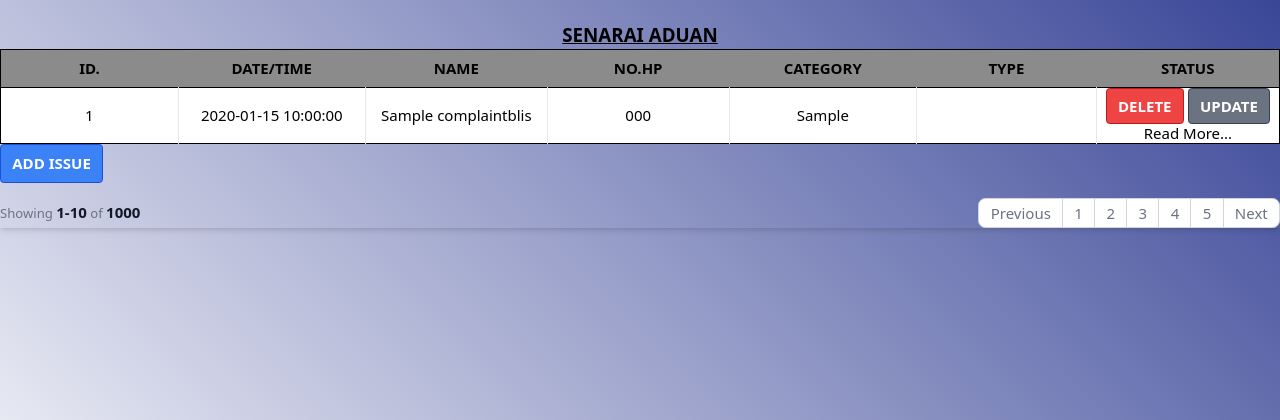
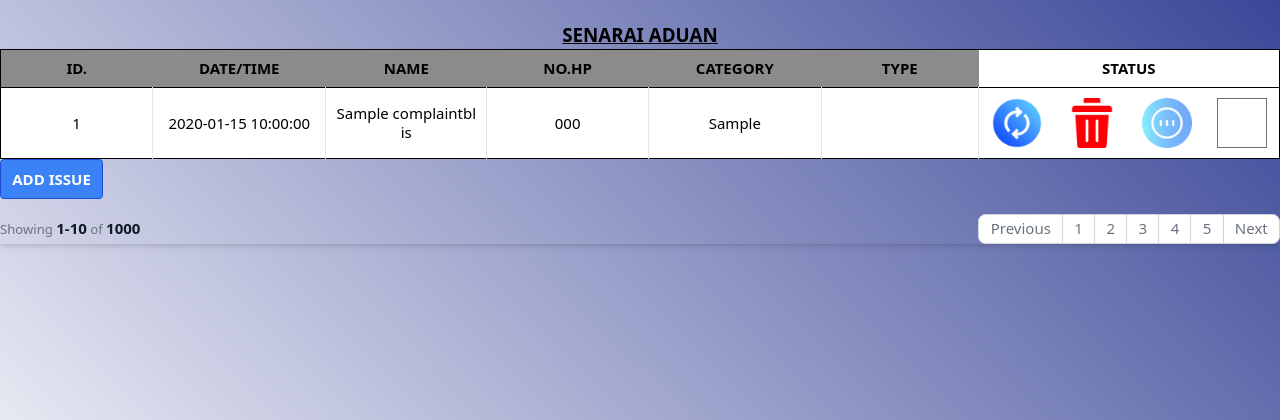
Before and after one commit to Izzrieq/LC_BLISS_SYSTEM, a PHP site: page /complaint.php in a window 1280 px wide. Shown: the part 144-564 px from the top of the page. Run offline with PHP 8.4, Linux system fonts and the light colour scheme; tables that the repository leaves empty or names only in its code hold one stand-in row (values such as "Sample post"); some libraries are stand-ins or nearby versions.

Commit message:
detailcomplaintv2

```diff
--- a/complaint.php
+++ b/complaint.php
@@ -88,7 +88,7 @@
                 <th scope="col" class="px-6 py-3">
                     TYPE
                 </th>
-                <th scope="col" class="px-6 py-3">
+                <th scope="col" class="px-4 py-3">
                     STATUS
                 </th>
             </tr>
@@ -106,15 +106,12 @@
                     <td class="border-r text-l"><?php echo $r['name']; ?></td>
                     <td class="border-r text-l"><?php echo $r['nohp']; ?></td>
                     <td class="border-r text-l"><?php echo $r['category']; ?></td>
-                    <td class="border-r text-l"><?php echo $r['type']; ?></td>
-                    <td>
-                        <button class="bg-red-500 hover:bg-red-700 text-white font-bold py-2 px-3 border border-red-700 rounded">
-                            <a href='delete.php?name=<?php echo $r['name'];?>'>DELETE</a>
-                        </button>
-                        <button class="bg-gray-500 hover:bg-gray-700 text-white font-bold py-2 px-3 border border-gray-700 rounded">
-                            <a href='update.php?name=<?php echo $r['name'];?>'>UPDATE</a>
-                        </button>
-                        <a href='detailcomplaint.php?id=<?php echo $r['id'];?>'>Read More...</a>
+                    <td class="border-r text-xl"><?php echo $r['type']; ?></td>
+                    <td class="icon-status">
+                        <a href='update.php?name=<?php echo $r['name'];?>'><img src="assets/update.png" alt=""></a>
+                        <a href='delete.php?name=<?php echo $r['name'];?>'><img src="assets/delete.png"></a>
+                        <a href='detailcomplaint.php?name=<?php echo $r['id'];?>'><img src="assets/more.png"></a>
+                        <input class="checkbox" type="checkbox" name="checkbox" id="checkbox">
                     </td>
                 </tr>
                 <?php $bil = $bil + 1;
--- a/styles/style.css
+++ b/styles/style.css
@@ -110,6 +110,21 @@
 td{
     width: 200px;
 }
+.icon-status{
+    display: flex;
+    justify-content: space-around;
+    width: 300px;
+}
+.icon-status a img{
+    height: 50px;
+    width: 50px;
+    margin: 10px;
+}
+.checkbox{
+    height: 50px;
+    width: 50px;
+    margin: 10px;
+}
 .issue{
     background-color: white;
     border: 1px solid black;
```
Also changed, not shown: assets/delete.png (added), assets/more.png (added), assets/update.png (added).
